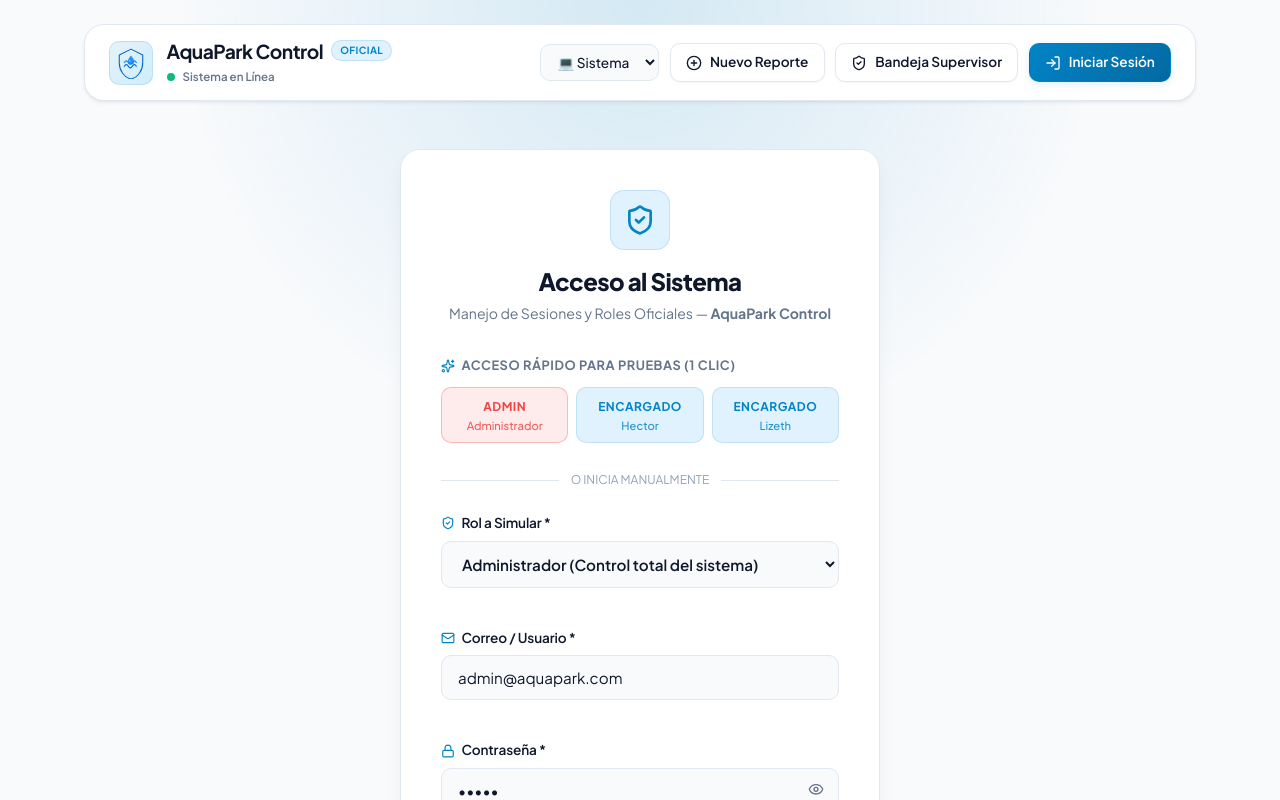
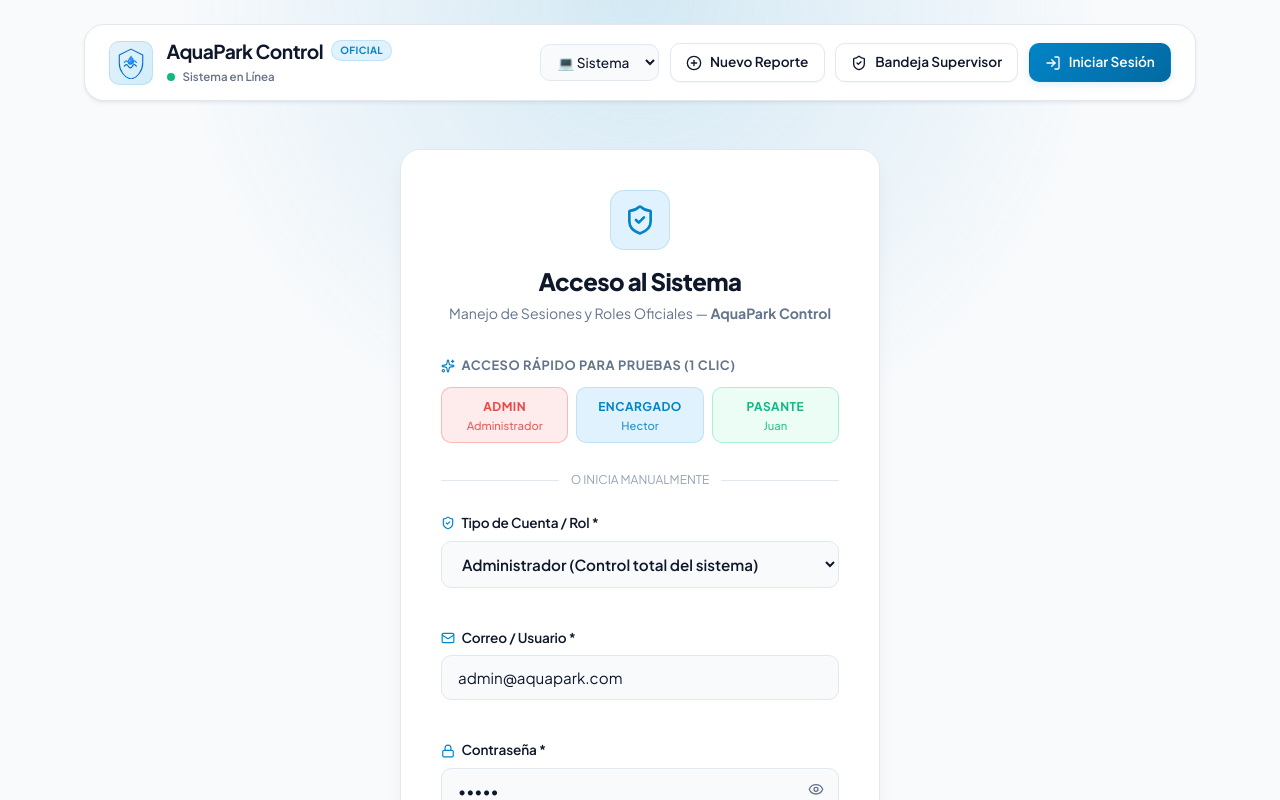
Before and after one commit to Hector-ionic/control-aquapark, a React (Vite) app: page /login in a window 1280 px wide. Shown: the top 800 px of the page. Built offline with nearby package versions, Linux system fonts and the light colour scheme.

Commit message:
fix(login): ajustar selector de roles, sincronizar sesion con dashboard y formulario

```diff
--- a/src/pages/Login.jsx
+++ b/src/pages/Login.jsx
@@ -93,7 +93,8 @@ export default function Login() {
           </div>
 
           <div style={{ display: 'grid', gridTemplateColumns: 'repeat(3, 1fr)', gap: '0.5rem' }}>
-            {predefinedUsers.slice(0, 3).map((item) => {
+            {['admin', 'encargado', 'pasante'].map((roleKey) => {
+              const item = predefinedUsers.find(u => u.role === roleKey) || predefinedUsers[0];
               const roleColors = {
                 admin: { bg: 'rgba(239, 68, 68, 0.1)', text: 'var(--error)', border: 'rgba(239, 68, 68, 0.3)' },
                 encargado: { bg: 'var(--primary-light)', text: 'var(--primary)', border: 'var(--accent-glow)' },
@@ -143,7 +144,7 @@ export default function Login() {
         <form onSubmit={handleSubmit} style={{ display: 'flex', flexDirection: 'column', gap: '1.25rem' }}>
 
           <div className="input-group">
-            <label><ShieldCheck size={14} color="var(--primary)" /> Rol a Simular *</label>
+            <label><ShieldCheck size={14} color="var(--primary)" /> Tipo de Cuenta / Rol *</label>
             <select
               value={formData.role}
               onChange={(e) => {
--- a/src/pages/StudentForm.jsx
+++ b/src/pages/StudentForm.jsx
@@ -8,6 +8,7 @@ import html2pdf from 'html2pdf.js';
 import toast from 'react-hot-toast';
 import { db } from '../firebase';
 import { collection, addDoc, serverTimestamp } from 'firebase/firestore';
+import { useAuth } from '../context/AuthContext';
 
 // Función para comprimir imágenes de alta resolución sin degradar la legibilidad
 const compressImage = (file) => {
@@ -50,6 +51,7 @@ const compressImage = (file) => {
 };
 
 export default function StudentForm({ isEncargadoMode = false, encargadoName = '', onCancel = null }) {
+  const { user: authUser } = useAuth();
   const [currentTime, setCurrentTime] = useState(new Date());
   const [startTime] = useState(new Date());
 
@@ -74,6 +76,16 @@ export default function StudentForm({ isEncargadoMode = false, encargadoName = '
     const timer = setInterval(() => setCurrentTime(new Date()), 1000);
     return () => clearInterval(timer);
   }, []);
+
+  // Si hay un usuario logueado, autocompletar su nombre en el formulario
+  useEffect(() => {
+    if (authUser && !formData.name && !isEncargadoMode) {
+      setFormData(prev => ({
+        ...prev,
+        name: authUser.name || prev.name
+      }));
+    }
+  }, [authUser, isEncargadoMode]);
 
   const handleAddActivity = () => {
     setActivities([
--- a/src/pages/SupervisorDashboard.jsx
+++ b/src/pages/SupervisorDashboard.jsx
@@ -10,6 +10,7 @@ import toast from 'react-hot-toast';
 import { db } from '../firebase';
 import { collection, query, where, getDocs, doc, deleteDoc, updateDoc, onSnapshot, orderBy, limit } from 'firebase/firestore';
 import StudentForm from './StudentForm';
+import { useAuth } from '../context/AuthContext';
 
 const USERS = {
   'hector calle': { role: 'Encargado', password: 'AquaPark#01', displayName: 'Hector Calle' },
@@ -50,7 +51,20 @@ class ReportErrorBoundary extends React.Component {
 }
 
 export default function SupervisorDashboard() {
+  const { user: authUser, role: authRole } = useAuth();
   const [currentUser, setCurrentUser] = useState(null);
+
+  // Sincronizar automáticamente la sesión global de AuthContext con el Dashboard
+  useEffect(() => {
+    if (authUser) {
+      const isAdm = authRole === 'admin';
+      setCurrentUser({
+        id: isAdm ? 'administrador' : (authUser.name?.toLowerCase().trim() || 'encargado'),
+        role: isAdm ? 'Administrador' : 'Encargado',
+        displayName: authUser.name || (isAdm ? 'Administrador General' : 'Encargado')
+      });
+    }
+  }, [authUser, authRole]);
   const [loginData, setLoginData] = useState({ username: '', password: '' });
   const [error, setError] = useState('');
   const [view, setView] = useState('inbox');
```
